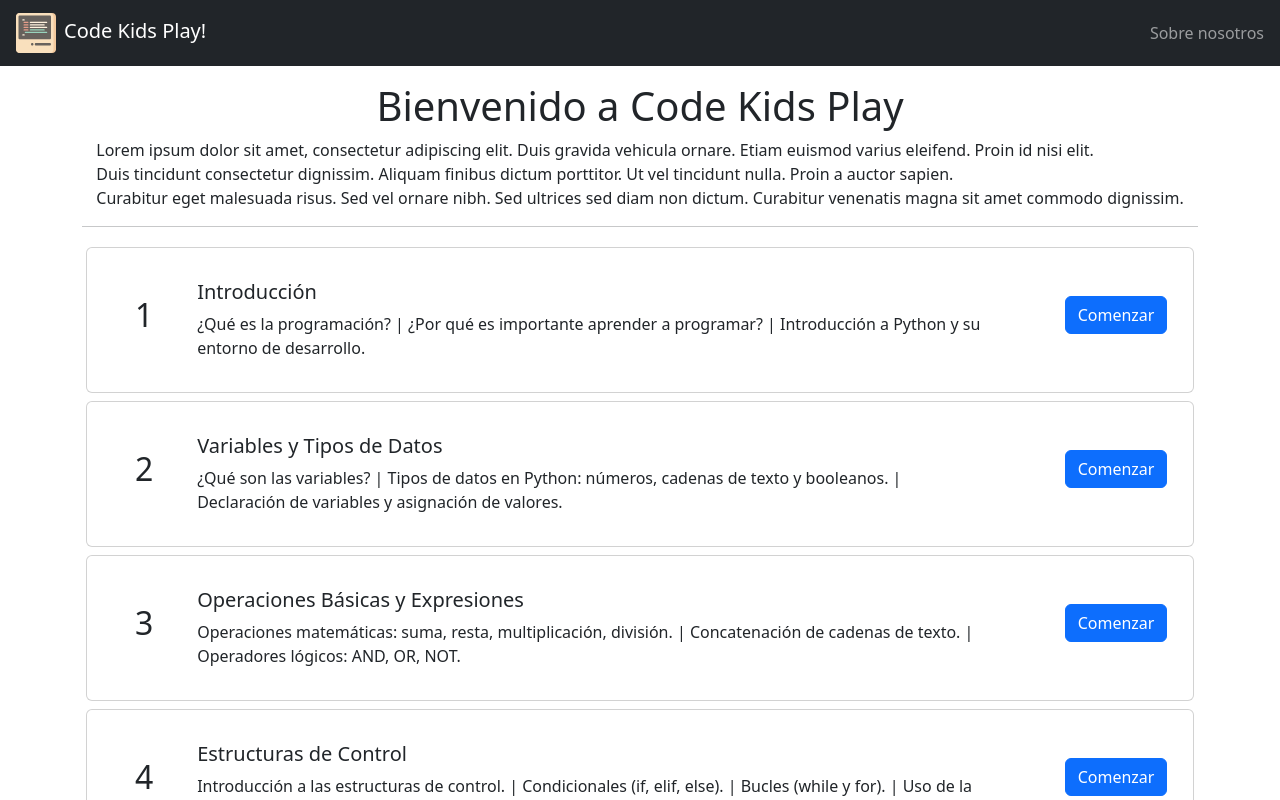
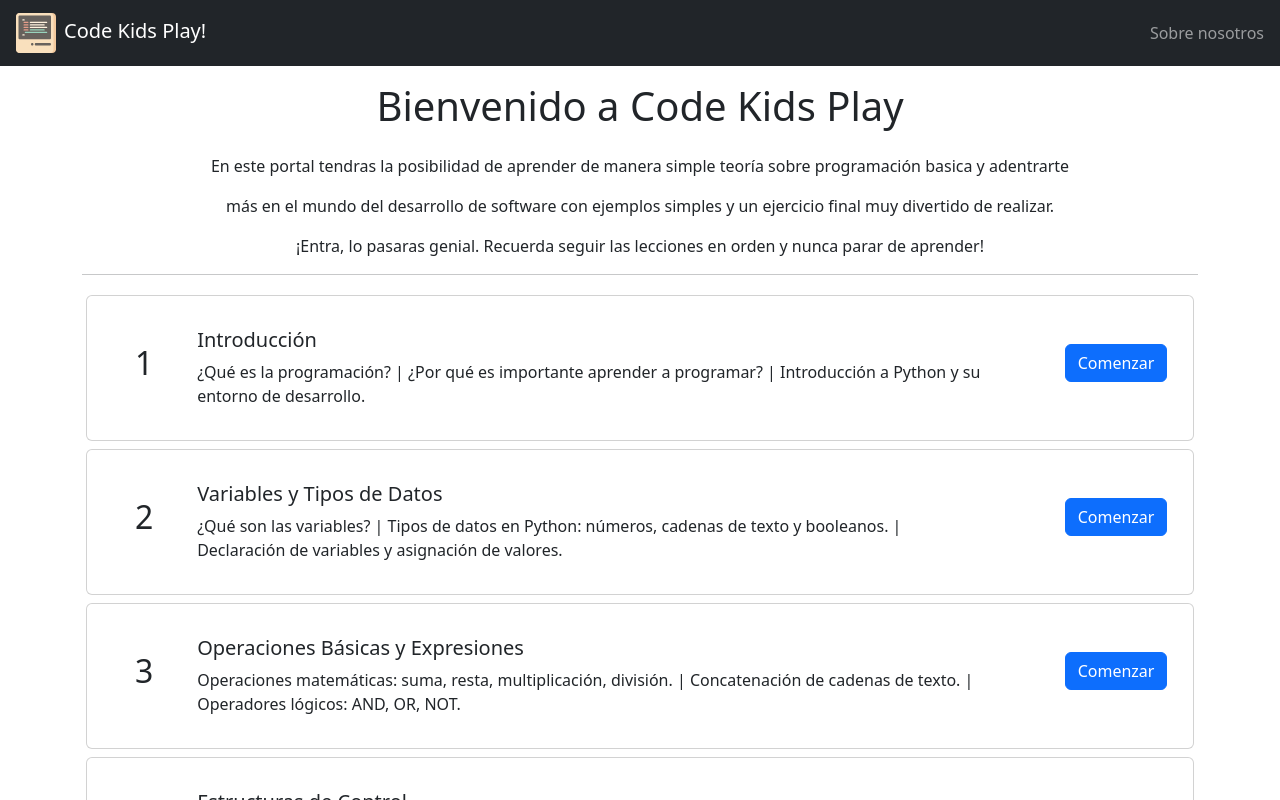
Before and after one commit to KevinSanchezO/code-kids-play, a React (Vite) app: page / in a window 1280 px wide. Shown: the top 800 px of the page. Built offline with nearby package versions, Linux system fonts and the light colour scheme.

Commit message:
Modified the presentation text of the welcome page

```diff
--- a/src/pages/WelcomePage.jsx
+++ b/src/pages/WelcomePage.jsx
@@ -7,10 +7,15 @@ export const WelcomePage = () => {
         Bienvenido a Code Kids Play
       </h1>
 
+      <p className="d-flex justify-content-center mt-4">
+        En este portal tendras la posibilidad de aprender de manera simple teoría sobre programación basica y adentrarte
+      </p>
       <p className="d-flex justify-content-center">
-        Lorem ipsum dolor sit amet, consectetur adipiscing elit. Duis gravida vehicula ornare. Etiam euismod varius eleifend. Proin id nisi elit. <br />
-        Duis tincidunt consectetur dignissim. Aliquam finibus dictum porttitor. Ut vel tincidunt nulla. Proin a auctor sapien. <br />
-        Curabitur eget malesuada risus. Sed vel ornare nibh. Sed ultrices sed diam non dictum. Curabitur venenatis magna sit amet commodo dignissim. <br />
+        más en el mundo del desarrollo de software con ejemplos simples y un ejercicio final muy divertido de realizar.
+      </p>
+      <p className="d-flex justify-content-center">
+
+        ¡Entra, lo pasaras genial. Recuerda seguir las lecciones en orden y nunca parar de aprender!
       </p>
 
       <hr />
```
Also changed, not shown: 1 other file (tests, documents, lock files or other folders).
